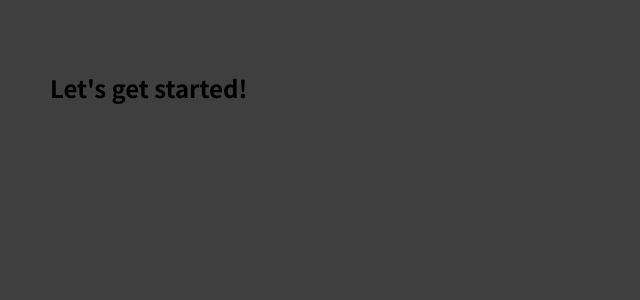
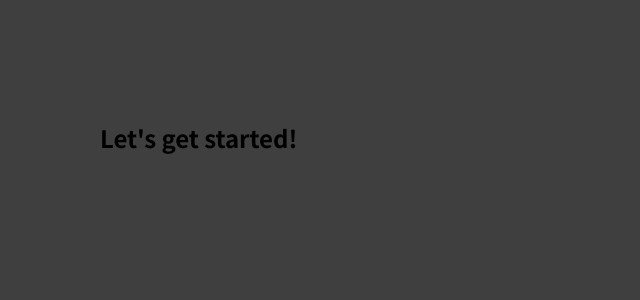
Before and after one commit to collinstewart30/React-Starting-Project, a JavaScript app: page / in a window 1280 px wide. Shown: the top 300 px of the page, without its empty margins (0-640 px from the left). Built offline with nearby package versions, Linux system fonts and the light colour scheme.

Commit message:
commit test 3

```diff
--- a/src/index.css
+++ b/src/index.css
@@ -11,5 +11,5 @@ html {
 body {
   margin: 0;
   background-color: #3f3f3f;
-  padding: 50px;
+  padding: 100px;
 }
```
